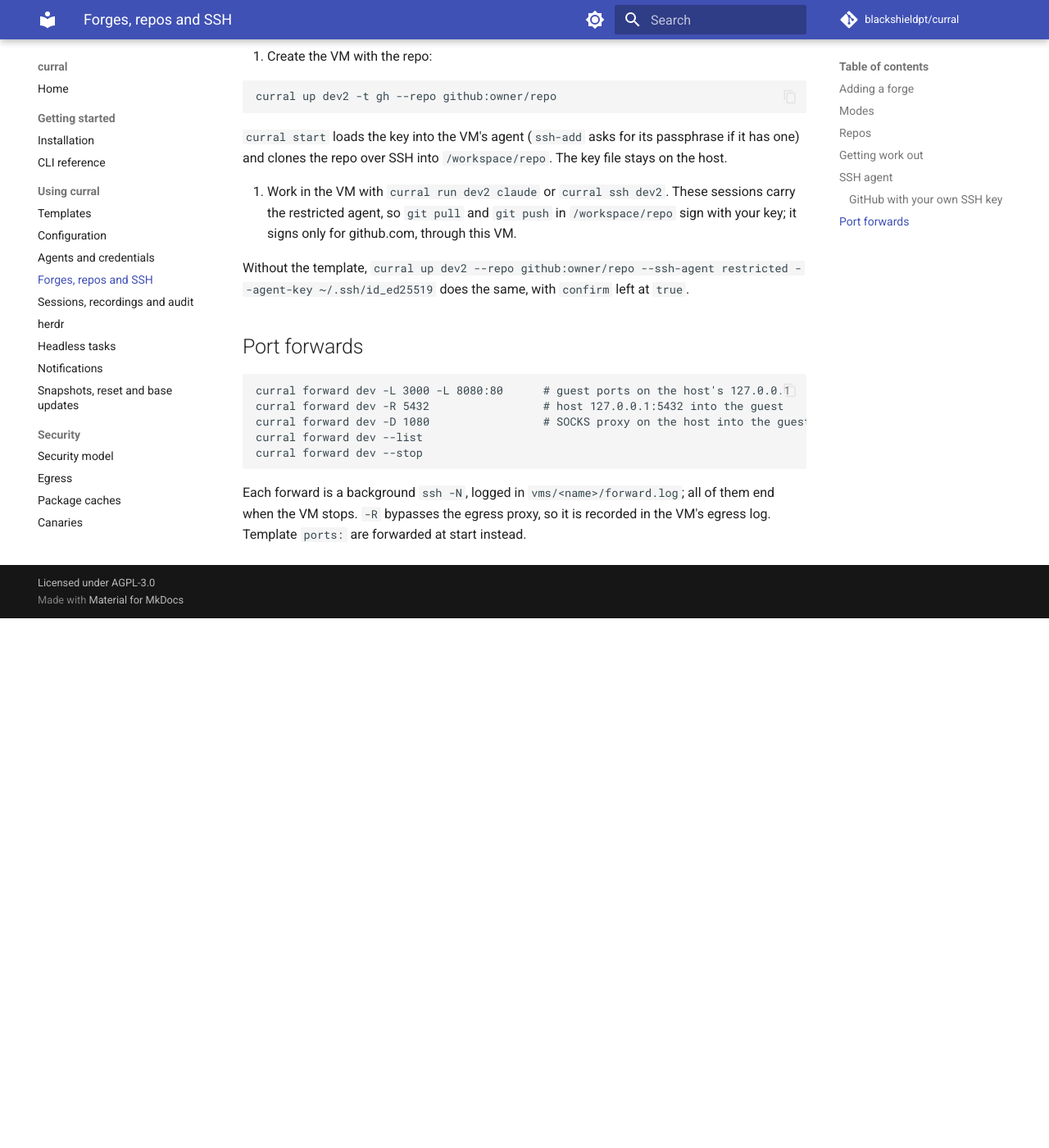
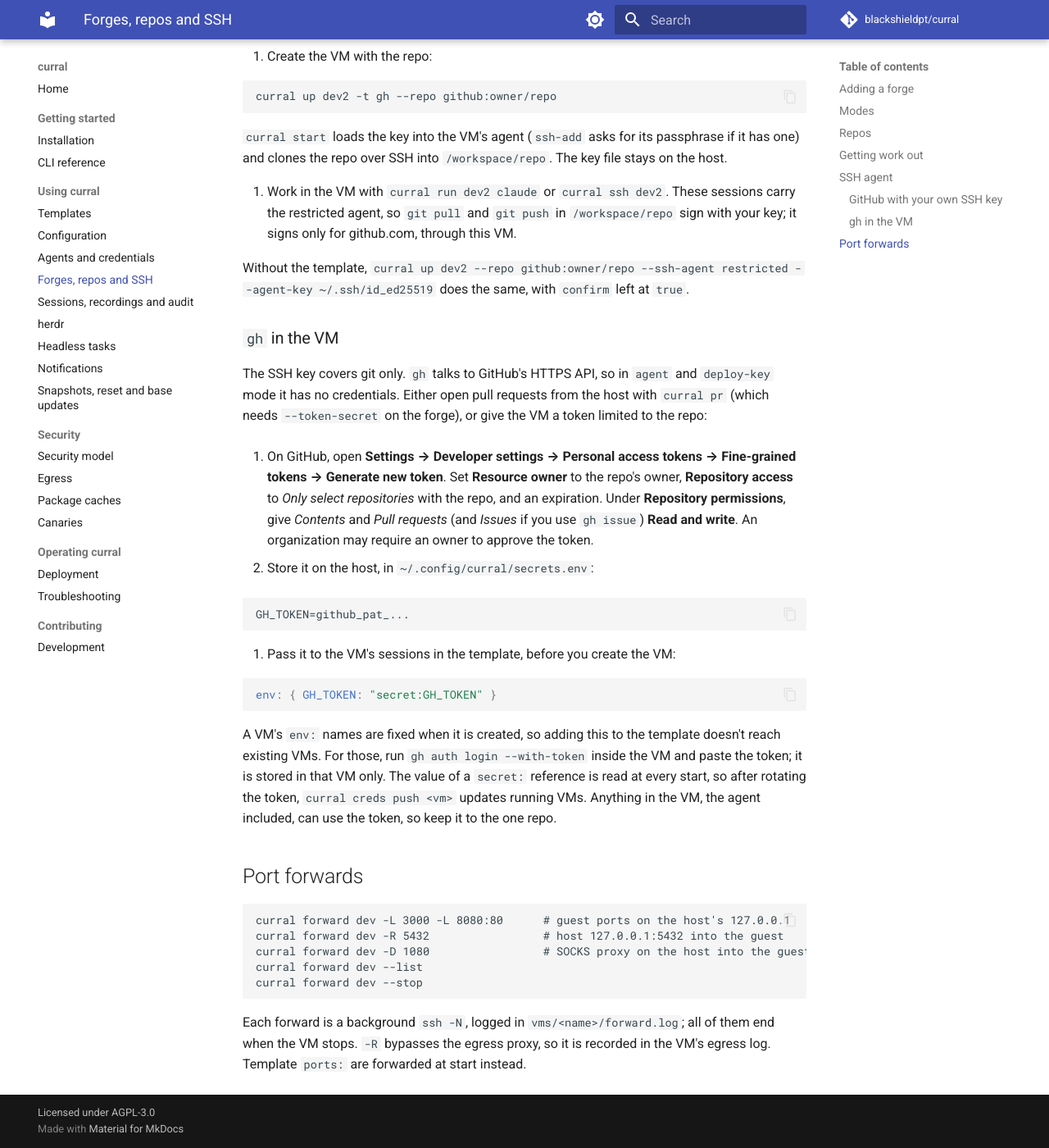
Before and after one commit to blackshieldpt/catchpen, an MkDocs documentation site: the page built from docs/forges.md, in a window 1280 px wide and 1400 px high, scrolled down 2844 px. Shown: the whole window at 82% size. Built offline with MkDocs 1.6.1 and Material for MkDocs 9.7.7, drawn with Linux system fonts in a browser that asks for light colours; comment, search, counter and statistics services are not loaded; before the commit the page ends 3598 px from its top, so only the background shows below that.

Commit message:
Document giving gh in a VM a fine-grained GitHub token

````diff
--- a/docs/forges.md
+++ b/docs/forges.md
@@ -133,6 +133,38 @@ SSH and GPG keys**; `ssh -T git@github.com` on the host should greet you):
 Without the template, `curral up dev2 --repo github:owner/repo --ssh-agent restricted
 --agent-key ~/.ssh/id_ed25519` does the same, with `confirm` left at `true`.
 
+### `gh` in the VM
+
+The SSH key covers git only. `gh` talks to GitHub's HTTPS API, so in `agent` and
+`deploy-key` mode it has no credentials. Either open pull requests from the host with
+`curral pr` (which needs `--token-secret` on the forge), or give the VM a token limited to
+the repo:
+
+1. On GitHub, open **Settings → Developer settings → Personal access tokens →
+   Fine-grained tokens → Generate new token**. Set **Resource owner** to the repo's
+   owner, **Repository access** to *Only select repositories* with the repo, and an
+   expiration. Under **Repository permissions**, give *Contents* and *Pull requests*
+   (and *Issues* if you use `gh issue`) **Read and write**. An organization may require
+   an owner to approve the token.
+
+2. Store it on the host, in `~/.config/curral/secrets.env`:
+
+   ```
+   GH_TOKEN=github_pat_...
+   ```
+
+3. Pass it to the VM's sessions in the template, before you create the VM:
+
+   ```yaml
+   env: { GH_TOKEN: "secret:GH_TOKEN" }
+   ```
+
+A VM's `env:` names are fixed when it is created, so adding this to the template doesn't
+reach existing VMs. For those, run `gh auth login --with-token` inside the VM and paste
+the token; it is stored in that VM only. The value of a `secret:` reference is read at
+every start, so after rotating the token, `curral creds push <vm>` updates running VMs.
+Anything in the VM, the agent included, can use the token, so keep it to the one repo.
+
 ## Port forwards
 
 ```
````
